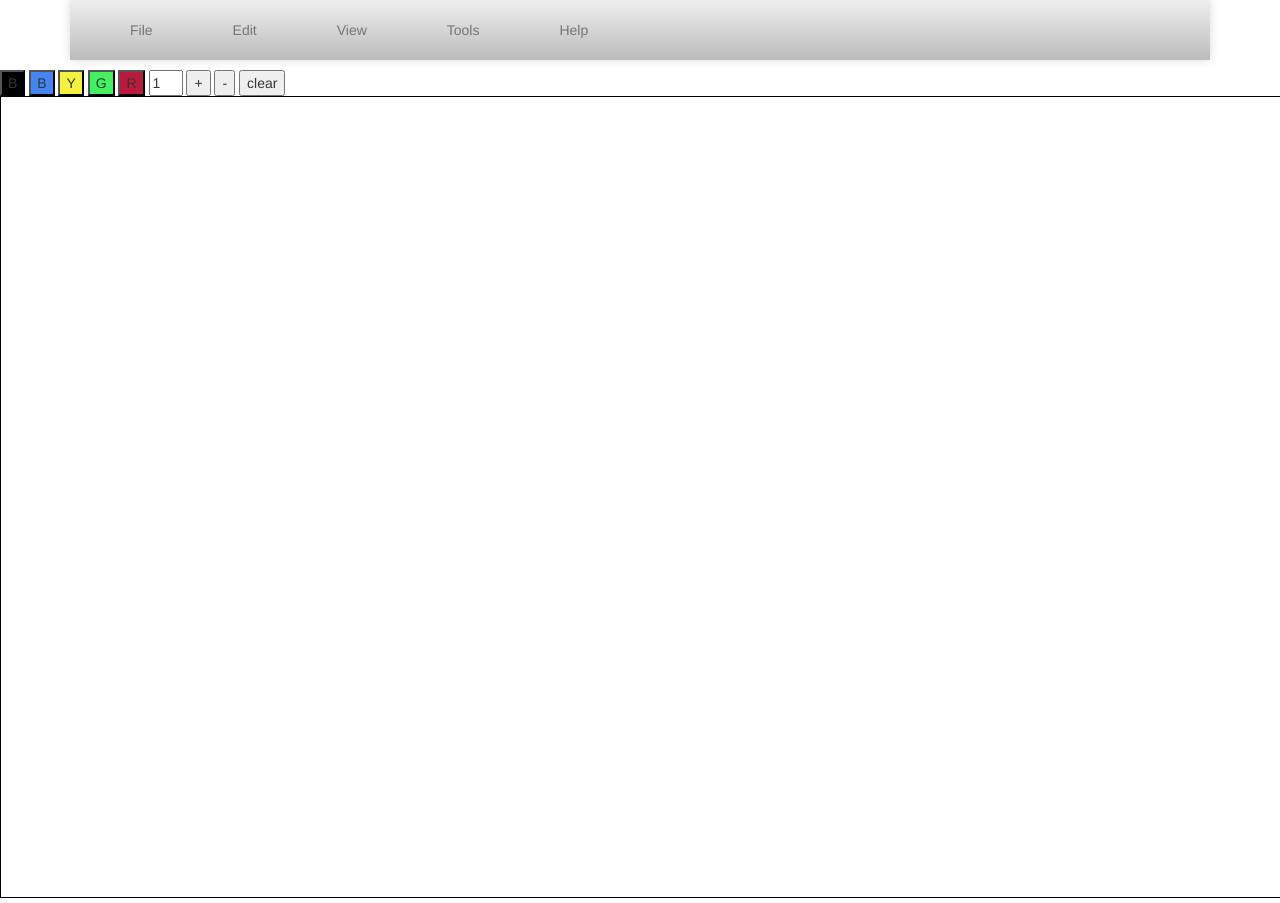
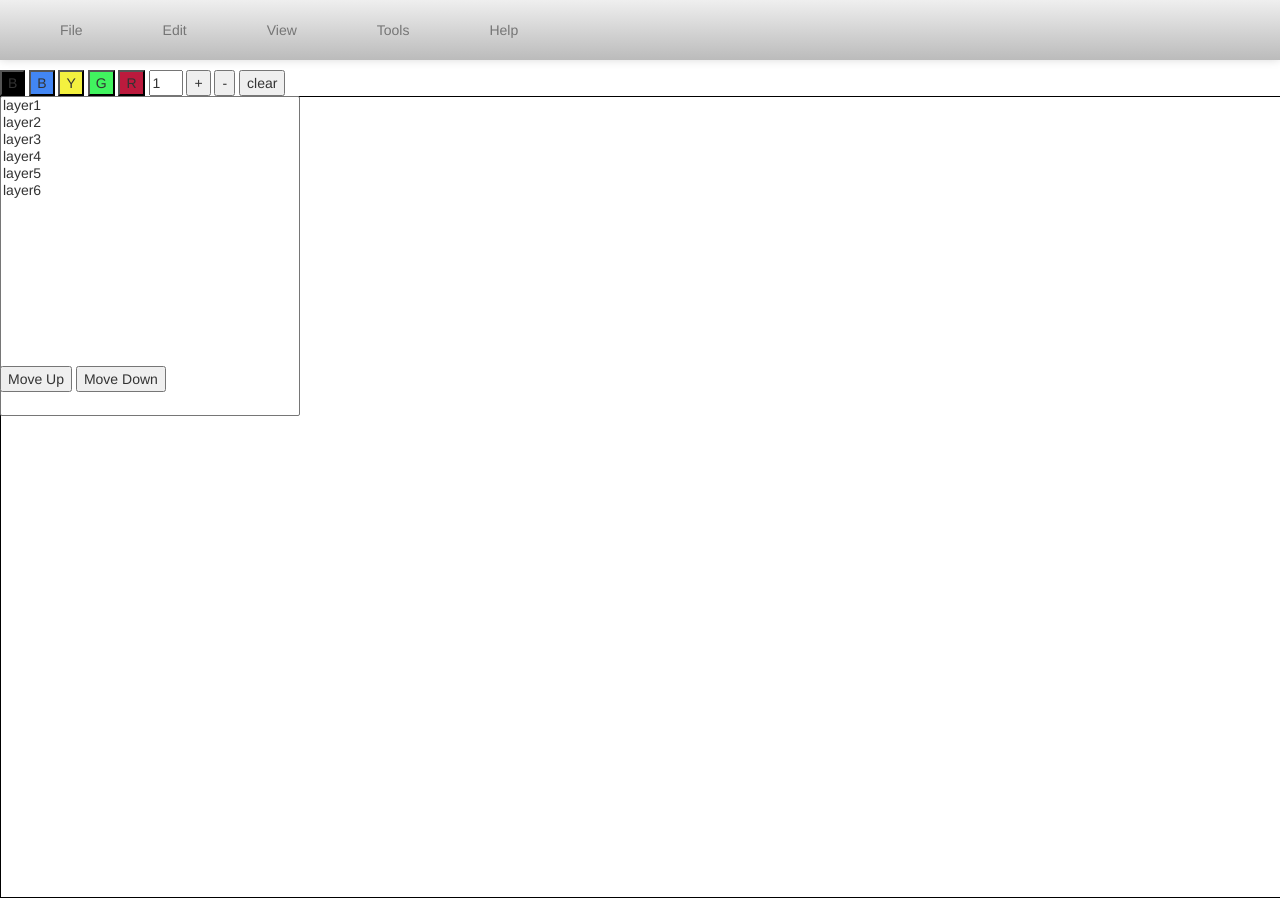
Before and after one commit to amalik15/CollabBoard, a plain HTML site: page index.html in a window 1280 px wide. Drawn offline with nearby package versions, Linux system fonts and the light colour scheme.

Commit message:
movable list for layers

```diff
--- a/index.html
+++ b/index.html
@@ -33,7 +33,7 @@ University of Illinois at Chicago.
 <body>
   <!-- START: nav -->
   <div class="sub-nav">
-    <div class="container">
+    <div>
 
       <ul>
 
@@ -146,8 +146,33 @@ University of Illinois at Chicago.
     <button id='-B' type="button" onclick=minus()>-</button>
     <button id='clearB' type="button" onclick=clearCanvas()>clear</button>
   </div>
-  <canvas id="drawingCanvas" width="490" height="220" style="border:1px solid #000000;"></canvas>
+  <canvas id="drawingCanvas" width="490" height="220" style="border:1px solid #000000;" style="position:absolute;"></canvas>
+
+<!--  List Box Code-->
+
+<select class="sortItems" id="items" size="15" multiple="" Property="Canvas.Top" style="drawingCanvas.Top" >
+    <option value="1">layer1</option>
+    <option value="2">layer2</option>
+    <option value="3">layer3</option>
+    <option value="4">layer4</option>
+    <option value="5">layer5</option>
+    <option value="6">layer6</option>
+
+</select>
+<br>
+<button id="button1" onclick="boxMove('items','up');">Move Up</button>
+
+<button id="button2" onclick="boxMove('items','down');">Move Down</button>
+
+
+
+
+
+
   <script type="text/javascript" src="js/canvas.js"></script>
+    <script type="text/javascript" src="js/list_box.js"></script>
+
+
 </body>
 
 </html>
--- a/style.css
+++ b/style.css
@@ -53,3 +53,41 @@ li > ul{display:none;}
       }
       .sub-nav ul ul li a {padding: 15px 40px; color: #fff;}
       .sub-nav ul ul li a:hover {background: #4b545f;}
+
+
+/*///List Box Code*/
+
+#box{
+    width: 300px;
+    height: 40%;
+    position: absolute;
+    z-index: -1;
+    margin: top;
+    margin: left;
+
+}
+#drawingCanvas{
+
+     position: absolute;
+     z-index: -1;
+
+}
+
+#items{
+    width: 300px;
+    height: 40%;
+    position: absolute;
+    z-index: -1;
+
+
+}
+#button1{
+    position: relative;
+    top:250px;
+
+}
+#button2{
+    position: relative;
+    top:250px;
+
+}
```
